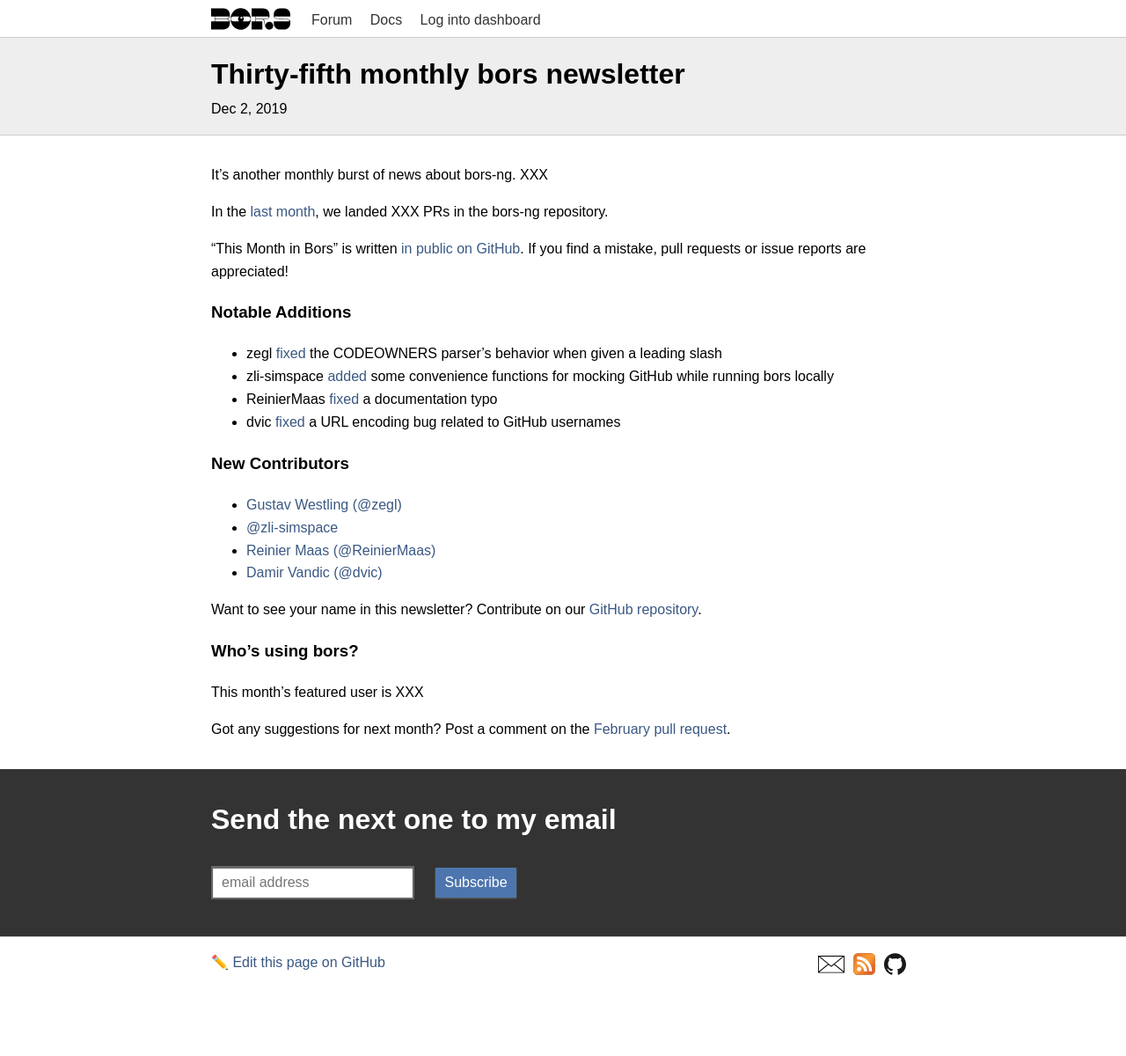
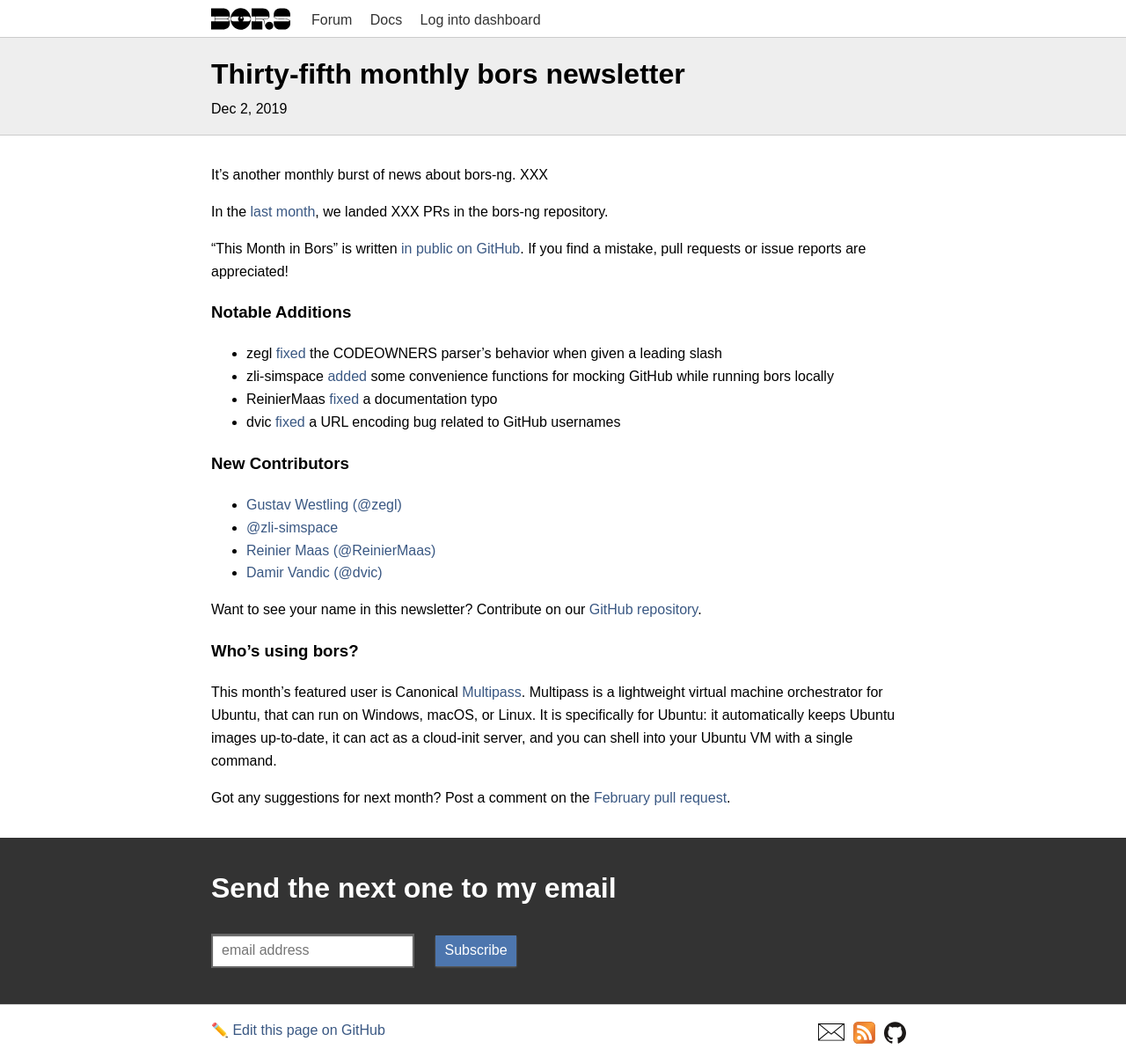
Before and after one commit to bors-ng/bors-ng.github.io, a Jekyll site: the page built from _posts/2019-12-01-tmib-35.md, in a window 1280 px wide. Shown: the whole page at 88% size. Built offline with Jekyll 4.4.1, drawn with Linux system fonts in a browser that asks for light colours; before the commit the page ends 1122 px from its top, so only the background shows below that.

Commit message:
Feature multipass
CC @Saviq

```diff
--- a/_posts/2019-12-01-tmib-35.md
+++ b/_posts/2019-12-01-tmib-35.md
@@ -36,7 +36,7 @@
 
 ### Who's using bors?
 
-This month's featured user is XXX
+This month's featured user is Canonical [Multipass](https://github.com/CanonicalLtd/multipass). Multipass is a lightweight virtual machine orchestrator for Ubuntu, that can run on Windows, macOS, or Linux. It is specifically for Ubuntu: it automatically keeps Ubuntu images up-to-date, it can act as a cloud-init server, and you can shell into your Ubuntu VM with a single command.
 
 Got any suggestions for next month?
 Post a comment on the [February pull request](https://github.com/bors-ng/bors-ng.github.io/pull/___).
```
